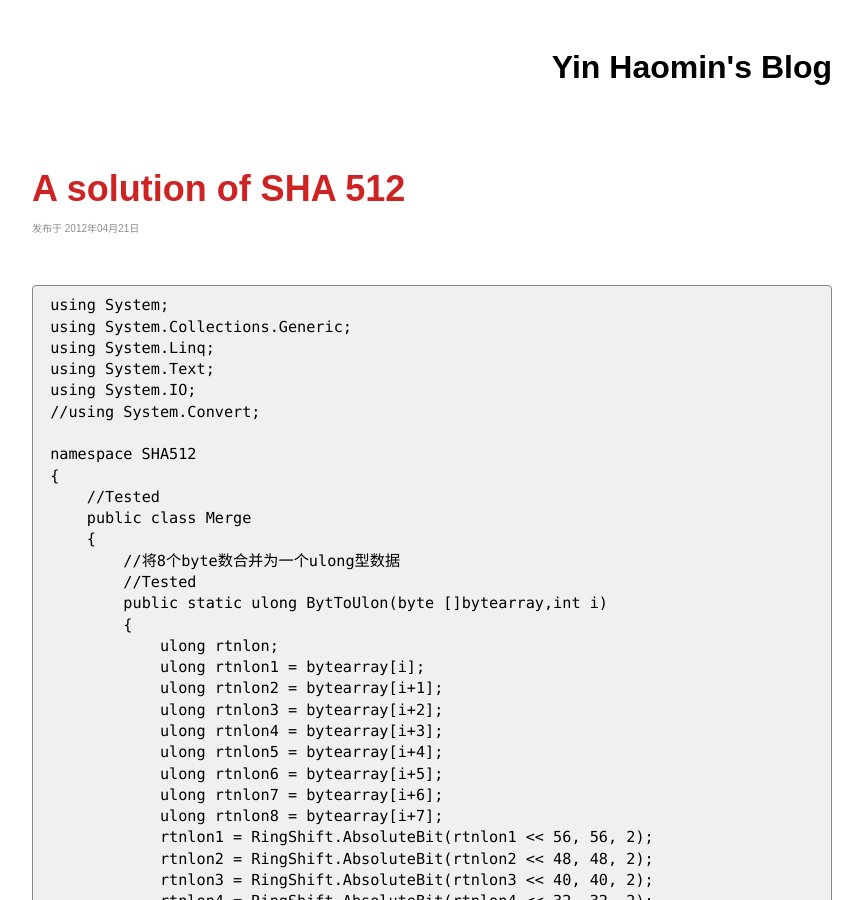
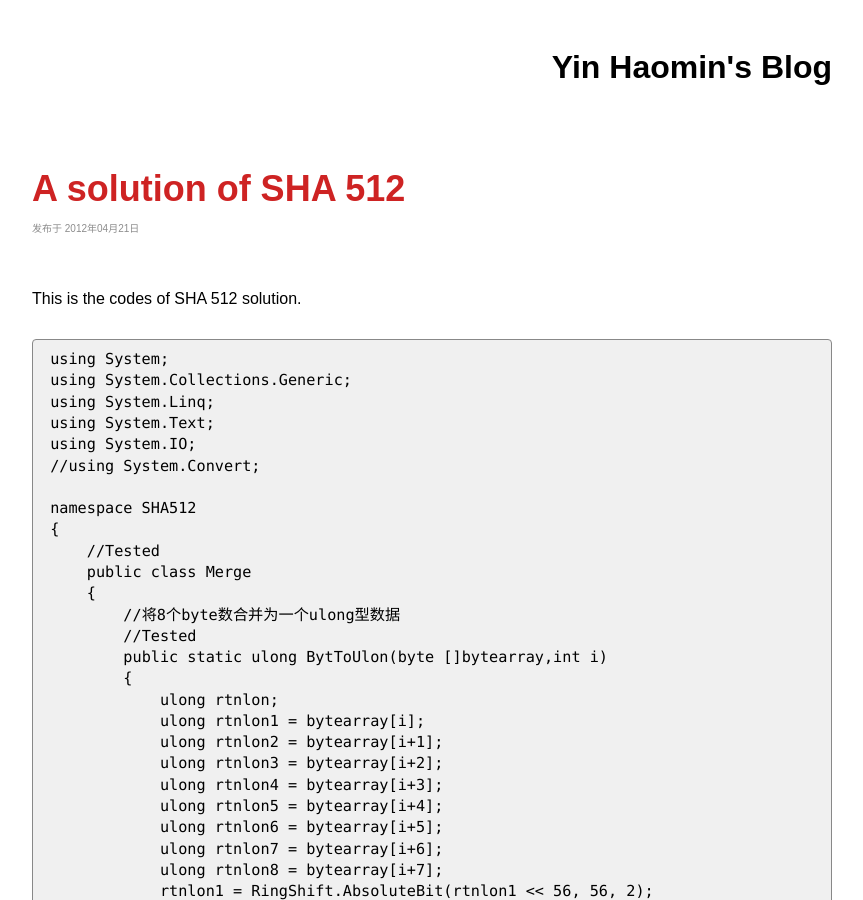
Before and after one commit to yinhaomin/yinhaomin.github.io, a Jekyll site: the page built from _posts/2012-04-21-A solution of SHA 512.md, in a window 1280 px wide and 900 px high. Shown: the whole window, without its empty margins (208-1071 px from the left). Built offline with Jekyll 4.4.1, drawn with Linux system fonts in a browser that asks for light colours; comment, search, counter and statistics services are not loaded.

Commit message:
Update 2012-04-21-A solution of SHA 512.md

````diff
--- a/_posts/2012-04-21-A solution of SHA 512.md
+++ b/_posts/2012-04-21-A solution of SHA 512.md
@@ -4,6 +4,8 @@ title: A solution of SHA 512
 comments: true
 keywords: SHA 512
 ---
+
+This is the codes of SHA 512 solution.
 
 ```
 ﻿using System;
````
